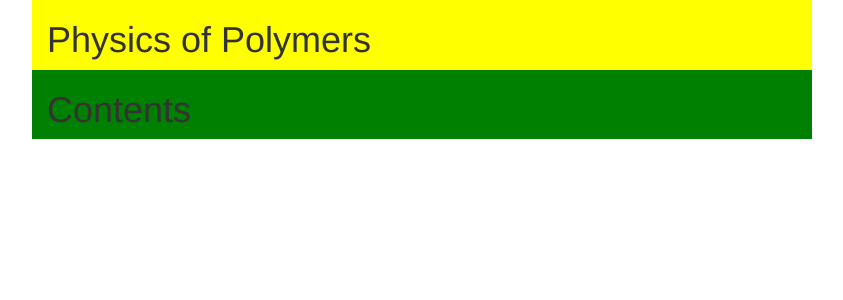
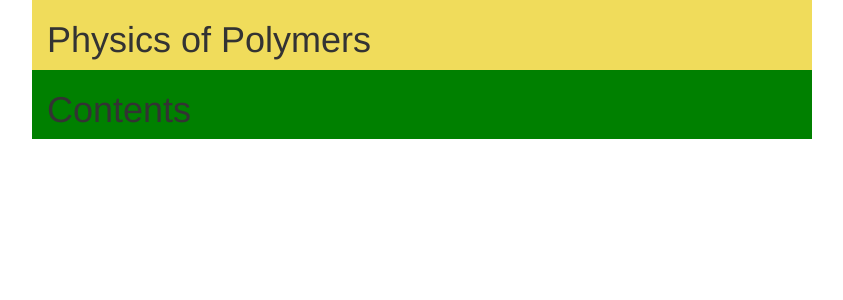
Before and after one commit to mukarramtahir/physics-of-polymers, a Jekyll site: the page built from index.html, in a window 1280 px wide. Shown: the top 300 px of the page, without its empty margins (218-1061 px from the left). Built offline with Jekyll 4.4.1, drawn with Linux system fonts in a browser that asks for light colours; nearby versions of some CDN libraries.

Commit message:
start developing custom theme

```diff
--- a/css/custom.css
+++ b/css/custom.css
@@ -1,5 +1,5 @@
 #title {
-    background-color: yellow;
+    background-color: rgb(240,220,91);
 }
 
 #contents {
```
